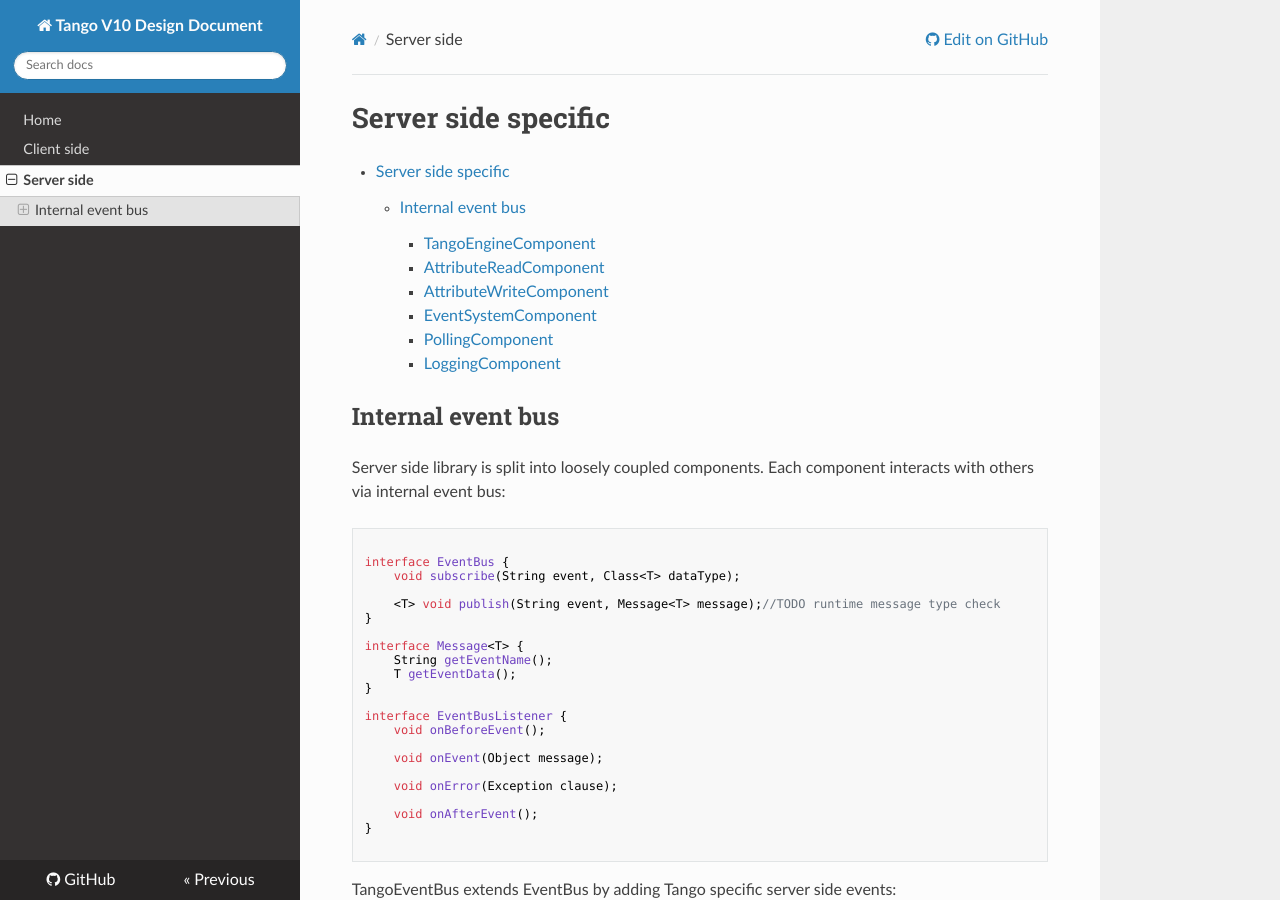
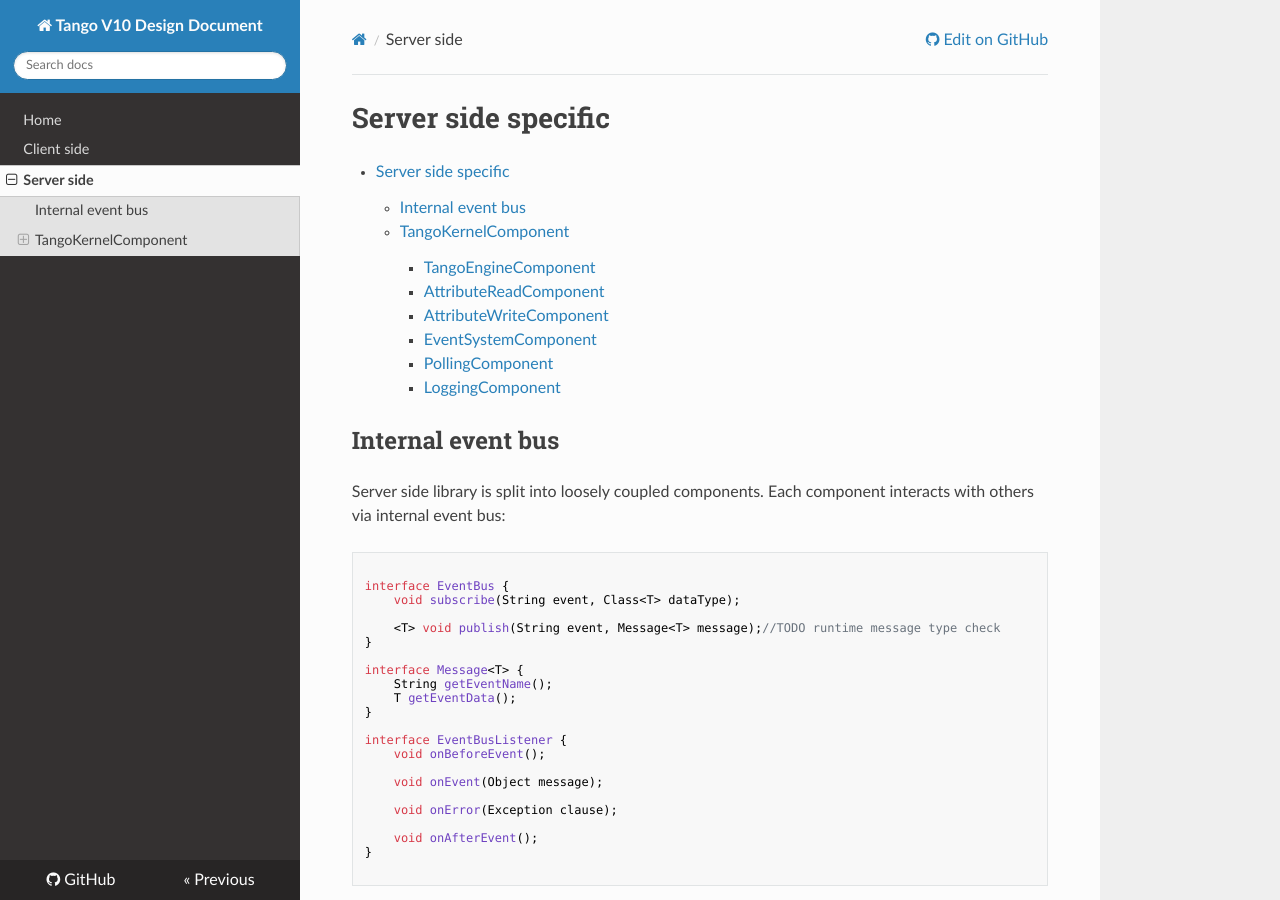
Before and after one commit to Ingvord/tango-v10-design-doc, an MkDocs documentation site: the page built from docs/server.md, in a window 1280 px wide and 900 px high. Built offline with MkDocs 1.6.1, drawn with Linux system fonts in a browser that asks for light colours; nearby versions of some CDN libraries; old or Windows-style settings are respelled for this version of MkDocs.

Commit message:
Progress: add TangoKernelComponent header

````diff
--- a/docs/server.md
+++ b/docs/server.md
@@ -96,6 +96,8 @@ interface TangoEventReceivedListener {
 //etc
 ```
 
+## TangoKernelComponent
+
 Each component receives TangoContext and DeviceContext during initialization:
 
 ```java
````
